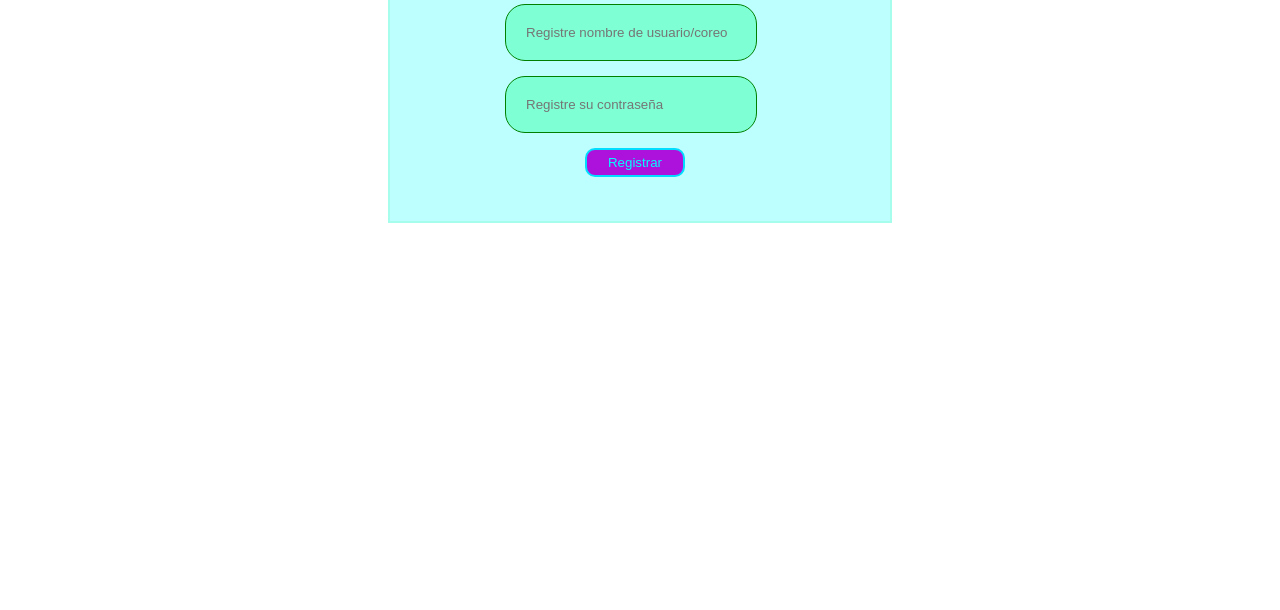
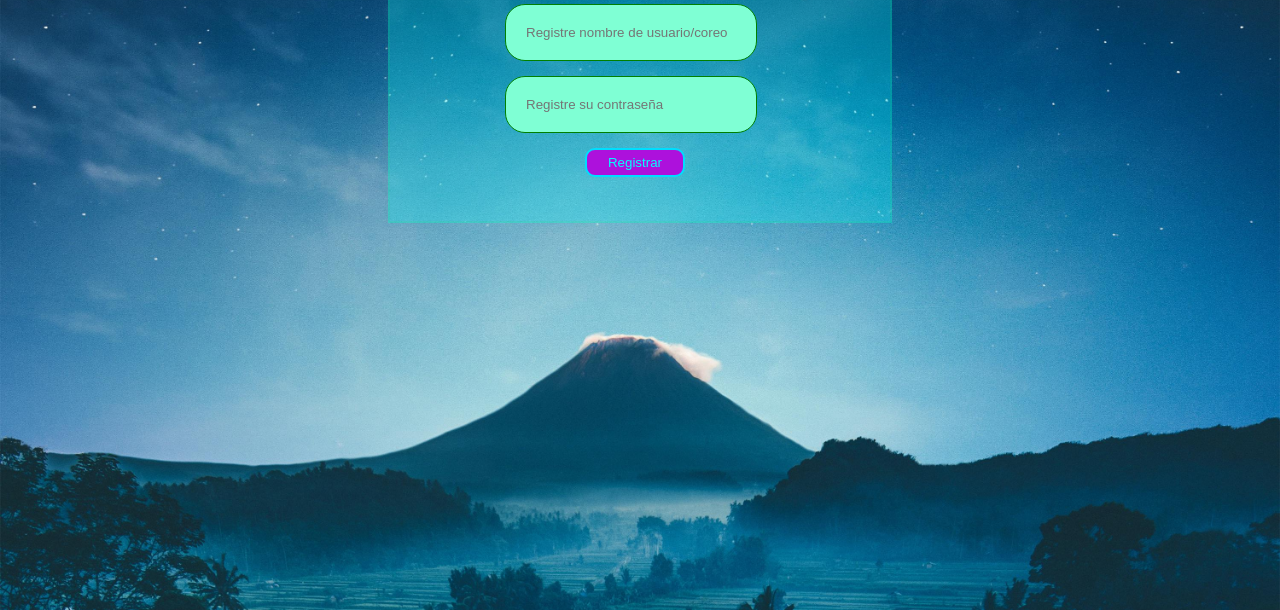
Before and after one commit to HeinnerGN/Piedra-Papel-Tijeras, a plain HTML site: page index.html in a window 1280 px wide. Shown: the part 190-800 px from the top of the page. Drawn offline with Linux system fonts and the light colour scheme.

Commit message:
Update ppt.css

```diff
--- a/ppt.css
+++ b/ppt.css
@@ -1,5 +1,5 @@
 body{
-    background-image: url(imgppt.jpg);
+    background-image: url(imagen/imgppt.jpg);
     background-repeat: no-repeat;
     background-size: 100%;
 }
```
